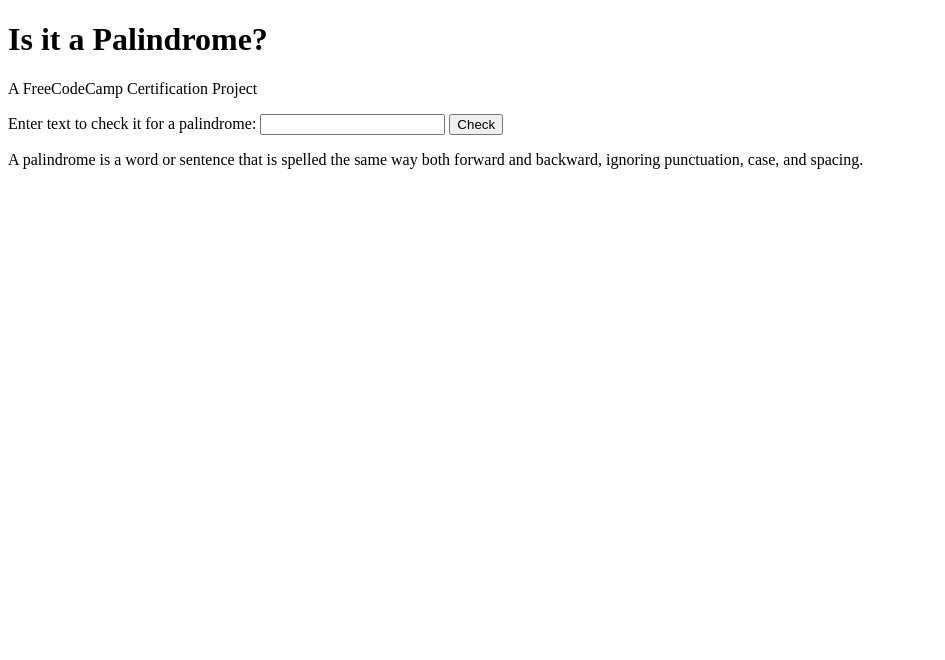
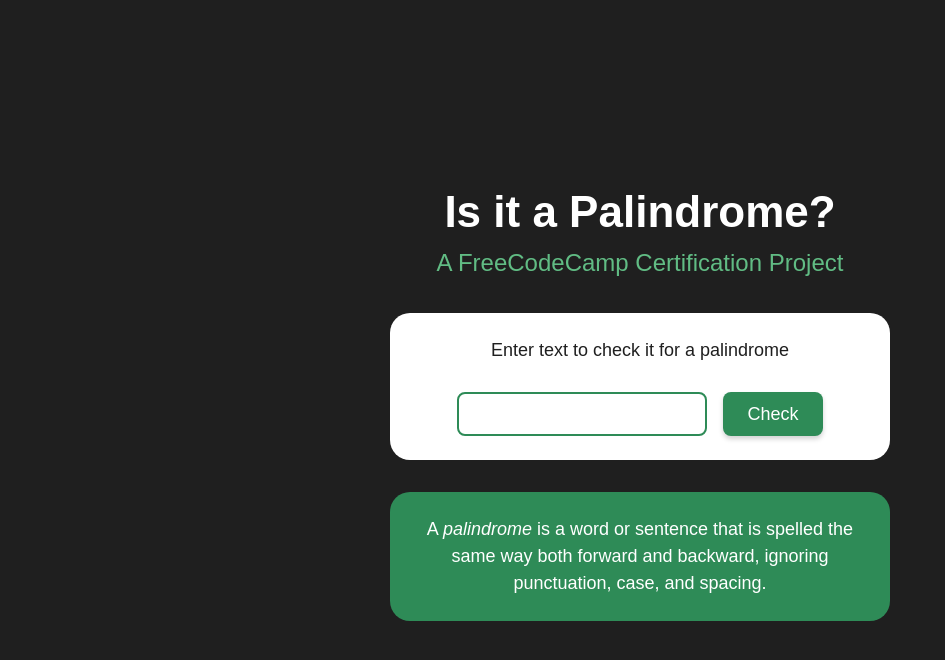
Before and after one commit to MattPahuta/palindrome-checker, a plain HTML site: page index.html in a window 1280 px wide. Shown: the whole page, without its empty margins (0-945 px from the left). Drawn offline with Linux system fonts and the light colour scheme.

Commit message:
Add site styling, base variables, update readme

```diff
--- a/index.html
+++ b/index.html
@@ -4,25 +4,26 @@
   <meta charset="UTF-8">
   <meta name="viewport" content="width=device-width, initial-scale=1.0">
   <title>Palindrome Checker</title>
-  <link rel="stylesheet" href="style.css">
+  <link rel="preconnect" href="https://fonts.googleapis.com">
+  <link rel="preconnect" href="https://fonts.gstatic.com" crossorigin>
+  <link href="https://fonts.googleapis.com/css2?family=Nunito+Sans:ital,opsz,wght@0,6..12,200..1000;1,6..12,200..1000&display=swap" rel="stylesheet">
+  <link rel="stylesheet" href="./styles.css">
 </head>
 <body>
   <div class="container">
     <header>
-      <h1>Is it a Palindrome?</h1>
-      <p>A FreeCodeCamp Certification Project</p>
+      <h1 class="title">Is it a Palindrome?</h1>
+      <p class="subtitle">A FreeCodeCamp Certification Project</p>
     </header>
-    <main>
-      <div class="form-container">
-        <form>
-          <label for="">Enter text to check it for a palindrome:</label>
-          <input type="text">
-          <button>Check</button>
-        </form>
-        <p id="result-message" class="result-message"></p>
-      </div>
+    <main class="main">
+      <form id="form" class="form">
+          <label for="text-input">Enter text to check it for a palindrome</label>
+          <input id="text-input"class="text-input" type="text">
+          <button id="check-btn" class="button">Check</button>
+      </form>
+      <p id="result-message" class="result-message"></p>
       <div class="definition-container">
-        <p>A palindrome is a word or sentence that is spelled the same way both forward and backward, ignoring punctuation, case, and spacing.</p>
+        <p>A <em>palindrome</em> is a word or sentence that is spelled the same way both forward and backward, ignoring punctuation, case, and spacing.</p>
       </div>
     </main>
   </div>
--- a/script.js
+++ b/script.js
@@ -0,0 +1,18 @@
+const form = document.getElementById('form');
+const textInput = document.getElementById('text-input');
+const checkBtn = document.getElementById('check-btn');
+const resultMessage = document.getElementById('result-message');
+
+function handleSubmit(e) {
+  e.preventDefault();
+  const inputVal = textInput.value;
+
+  console.log(inputVal)
+
+  if (!inputVal) {
+    alert('Please enter a value.');
+  }
+
+}
+
+form.addEventListener('submit', handleSubmit);
--- a/styles.css
+++ b/styles.css
@@ -1,3 +1,30 @@
+:root {
+  /* FONTS */
+  --ff-primary: 'Nunito', Arial, Helvetica, sans-serif;
+  /* FONT SIZES */
+  --fs-400: 1.125rem;
+  --fs-500: 1.5rem;
+  --fs-700: 2.75rem;
+  /* Font Weights */
+  --fw-400: 400;
+  --fw-500: 500;
+  --fw-600: 600;
+  /* COLORS */
+  /* Primary Colors */
+  --clr-green: #2E8B57;
+  --clr-light-green: #61bc84;
+
+  /* Neutral Colors */
+  --clr-white: hsl(0, 0%, 100%);
+  --clr-dark-gray: hsl(0, 0%, 27%);
+  --clr-light-gray: hsl(0, 0%, 88%);
+  --clr-black: hsl(0, 0%, 12%);
+
+
+  /* BORDER RADIUS */
+  --br-rounded: 20px;
+}
+
 /* Reset */
 *, *::before, *::after {
   box-sizing: border-box;
@@ -26,10 +53,106 @@ p, h1, h2, h3, h4, h5, h6 {
   isolation: isolate;
 }
 
+body {
+  min-height: 100vh;
+  display: grid;
+  place-content: center;
+  background-color: var(--clr-black);
+  color: var(--clr-white);
+  font-family: var(--ff-primary);
+  font-size: var(--fs-400);
+  text-align: center;
+}
+
 .container {
-  min-height: 100vh;
+  padding: 3rem 1rem;
   max-width: 540px;
   margin-inline: auto;
+}
+
+.title {
+  font-size: var(--fs-700);
+  font-weight: var(--fw-600);
+}
+
+.subtitle {
+  color: var(--clr-light-green);
+  font-size: var(--fs-500);
+}
+
+.main {
+  display: grid;
+  place-content: center;
+}
+
+.form,
+.definition-container {
+  width: min(90vw, 500px);
+  margin-top: 2rem;
+  padding: 1.5rem;
+}
+
+.form {
+  color: var(--clr-black);
+  background-color: var(--clr-white);
+  border-radius: var(--br-rounded);
   display: flex;
+  align-items: center;
+  justify-content: center;
+  flex-wrap: wrap;
+  gap: 1rem;
+}
 
+.form label {
+  margin-bottom: 12px;
 }
+
+.text-input {
+  height: 44px;
+  width: 100%;
+  text-align: center;
+  border: 2px solid var(--clr-green);
+  border-radius: 8px;
+}
+
+.definition-container {
+  background-color: var(--clr-green);
+  border-radius: var(--br-rounded);
+}
+
+.button {
+  padding: 0;
+  border: none;
+  cursor: pointer;
+  display: inline-flex;
+  align-items: center;
+  justify-content: center;
+  color: var(--clr-white);
+  background-color: var(--clr-green);
+  border-radius: 8px;
+  box-shadow: 0 3px 5px rgba(0, 0, 0, 0.18);
+  padding: 0.25em 0.75em;
+  min-width: 10ch;
+  width: 100%;
+  min-height: 44px;
+}
+
+.button:hover {
+  color: var(--clr-dark-gray);
+  background-color: var(--clr-light-green);
+}
+
+@media (min-width: 620px) {
+  .text-input {
+    width: 250px;
+  }
+  button.button {
+    width: fit-content;
+  }
+}
+
+@media screen and (-ms-high-contrast: active) {
+  .button {
+    border: 2px solid currentcolor;
+  }
+}
```
Also changed, not shown: 1 other file.
